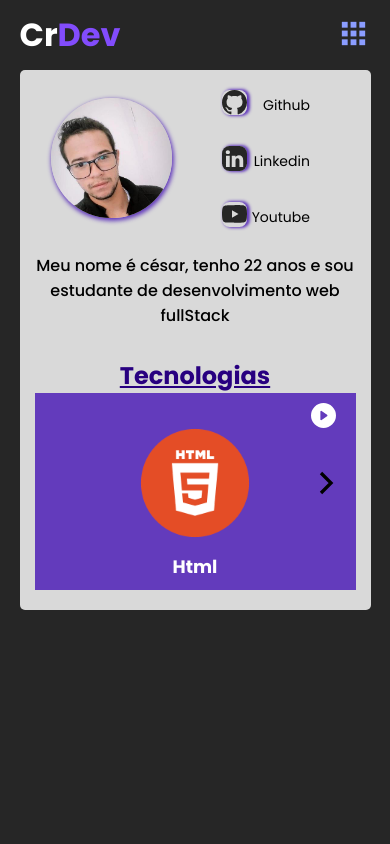
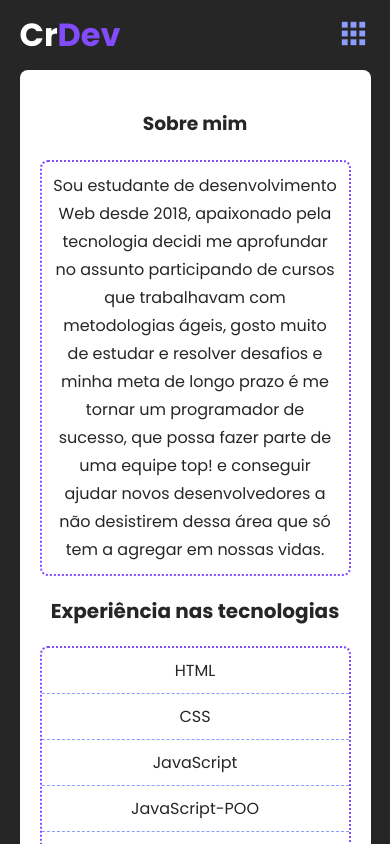
Before and after one commit to cesarrafaeljunior/Portfolio, a React (Create React App) app: page /about in a window 390 px wide. Before the commit this address led to /. Shown: the top 844 px of the page. Built offline with nearby package versions, Linux system fonts and the light colour scheme.

Commit message:
feat: AboutPage + responsiv

```diff
--- a/src/Components/Header/Logo/index.jsx
+++ b/src/Components/Header/Logo/index.jsx
@@ -1,7 +1,11 @@
+import { Link } from "react-router-dom";
+
 export const Logo = () => {
   return (
-    <h1>
-      Cr<span>Dev</span>
-    </h1>
+    <Link to="/">
+      <h1>
+        Cr<span>Dev</span>
+      </h1>
+    </Link>
   );
 };
--- a/src/Components/Header/MenuNav/index.jsx
+++ b/src/Components/Header/MenuNav/index.jsx
@@ -1,15 +1,26 @@
 import { useContext } from "react";
+import { Link, useNavigate } from "react-router-dom";
 import { MenuContext } from "../../../Contexts/menuContext";
 import { ContainerNav } from "./style";
 
 export const MenuNav = () => {
-  const { animation } = useContext(MenuContext);
+  const { animation, closeMenu } = useContext(MenuContext);
+  const navigate = useNavigate();
+
   return (
     <ContainerNav animationName={animation}>
       <nav>
         <ul>
           <li>
-            <a href="#">Sobre mim</a>
+            <Link
+              onClick={(e) => {
+                e.preventDefault();
+                navigate("/about");
+                closeMenu();
+              }}
+            >
+              Sobre mim
+            </Link>
           </li>
           <li>
             <a href="#">Experiência</a>
--- a/src/Components/Header/index.jsx
+++ b/src/Components/Header/index.jsx
@@ -16,7 +16,7 @@ export const Header = () => {
 
       {isMenuOpen === true ? (
         <>
-          <MenuNav />;
+          <MenuNav />
           <button type="button" onClick={closeMenu}>
             <AiFillCloseSquare className="Menu" />
           </button>
--- a/src/Components/Header/style.js
+++ b/src/Components/Header/style.js
@@ -25,7 +25,7 @@ export const StyledHeader = styled.header`
 
       color: #8b9dff;
 
-      transition: ease-in 0.3s;
+      transition: all 1.5s;
 
       &:hover {
         transform: rotate(360deg);
--- /dev/null
+++ b/src/Pages/AboutPage/index.jsx
@@ -0,0 +1,32 @@
+import { ContainerAbout } from "./style";
+
+export const AboutPage = () => {
+  return (
+    <ContainerAbout>
+      <section className="Bio">
+        <h1>Sobre mim</h1>
+        <p>
+          Sou estudante de desenvolvimento Web desde 2018, apaixonado pela
+          tecnologia decidi me aprofundar no assunto participando de cursos que
+          trabalhavam com metodologias ágeis, gosto muito de estudar e resolver
+          desafios e minha meta de longo prazo é me tornar um programador de
+          sucesso, que possa fazer parte de uma equipe top! e conseguir ajudar
+          novos desenvolvedores a não desistirem dessa área que só tem a agregar
+          em nossas vidas.
+        </p>
+      </section>
+      <section className="Techs">
+        <h2>Experiência nas tecnologias</h2>
+        <ul>
+          <li>HTML</li>
+          <li>CSS</li>
+          <li>JavaScript</li>
+          <li>JavaScript-POO</li>
+          <li>Git/Github</li>
+          <li>ReactJs</li>
+          <li>TypeScript</li>
+        </ul>
+      </section>
+    </ContainerAbout>
+  );
+};
--- /dev/null
+++ b/src/Pages/AboutPage/style.js
@@ -0,0 +1,54 @@
+import styled from "styled-components";
+
+export const ContainerAbout = styled.section`
+  width: 100%;
+  padding: 40px 20px;
+  background-color: white;
+  border-radius: 8px;
+  text-align: center;
+  display: flex;
+  flex-direction: column;
+  gap: 20px;
+  @media (min-width: 700px) {
+    flex-direction: row;
+    align-items: center;
+    justify-content: center;
+  }
+  .Bio {
+    text-align: left;
+    line-height: 28px;
+    text-align: center;
+    color: #262626;
+    p {
+      border: dotted 2px #824cfc;
+      border-radius: 8px;
+      margin-top: 22px;
+      padding: 10px;
+    }
+    @media (min-width: 700px) {
+      width: 50%;
+      min-height: 372px;
+    }
+  }
+  .Techs {
+    ul {
+      border-radius: 8px;
+      margin-top: 20px;
+      list-style: none;
+      text-align: center;
+      border: dotted 2px #824cfc;
+      color: #262626;
+    }
+    li {
+      padding: 10px;
+      border-bottom: dashed 1px #8b9dff;
+    }
+    @media (min-width: 700px) {
+      width: 50%;
+    }
+  }
+  h2 {
+    font-size: 20px;
+    color: #262626;
+  }
+`;
--- a/src/Routes/index.js
+++ b/src/Routes/index.js
@@ -1,4 +1,5 @@
 import { Navigate, Route, Routes } from "react-router-dom";
+import { AboutPage } from "../Pages/AboutPage";
 import { Dashboard } from "../Pages/Dashboard";
 import { MainPage } from "../Pages/MainPage";
 
@@ -7,6 +8,7 @@ export const RoutesMain = () => {
     <Routes>
       <Route path="/" element={<Dashboard />}>
         <Route path="/" element={<MainPage />} />
+        <Route path="/about" element={<AboutPage />} />
       </Route>
       <Route path="*" element={<Navigate to="/" />} />
     </Routes>
--- a/src/services/techs.js
+++ b/src/services/techs.js
@@ -44,9 +44,4 @@ export const techs = [
     nivel: "avançado",
     img: "img/LogoTs.png",
   },
-  {
-    name: "Redux",
-    nivel: "avançado",
-    img: "img/LogoTs.png",
-  },
 ];
```
